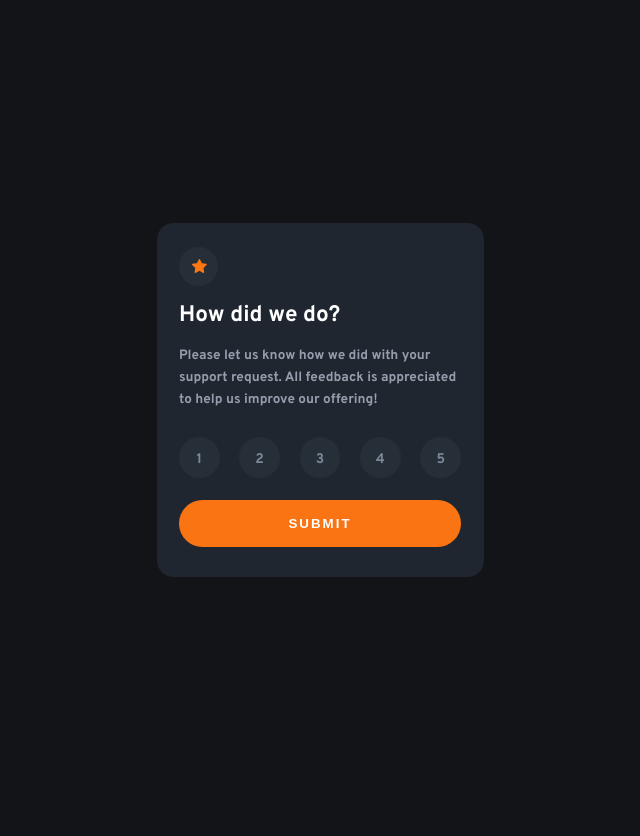
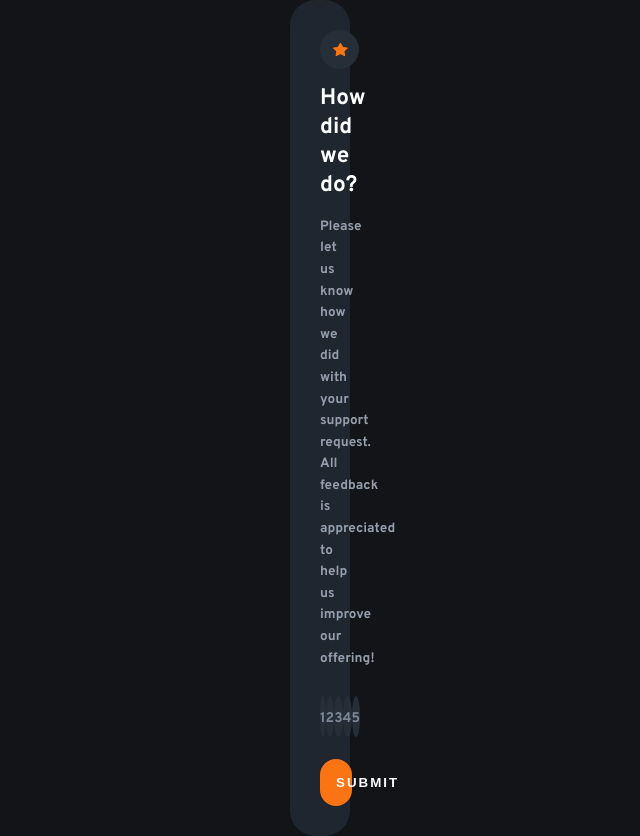
Before and after one commit to PO-KO/interactive-rating-component-main, a plain HTML site: page index.html in a window 1280 px wide. Shown: the whole page, without its empty margins (320-960 px from the left). Before the commit the page ends 800 px from the top, so only its background shows below. Drawn offline with Linux system fonts and the light colour scheme.

Commit message:
fix errors

```diff
--- a/index.html
+++ b/index.html
@@ -15,9 +15,9 @@
     <script src="script.js" defer></script>
   </head>
   <body>
-    <section class="popup">
+    <main class="popup">
       <!-- Rating state start -->
-      <div class="rating">
+      <section class="rating">
         <div class="star-icon">
           <img src="./images/icon-star.svg" alt="" />
         </div>
@@ -34,10 +34,10 @@
           <span>5</span>
         </div>
         <button class="submit">Submit</button>
-      </div>
+      </section>
       <!-- Rating state end -->
       <!-- Thank you state start -->
-      <div class="thank-you display-none">
+      <section class="thank-you display-none">
         <div class="phone">
           <img src="./images/illustration-thank-you.svg" alt="" />
         </div>
@@ -50,8 +50,8 @@
             more support, don’t hesitate to get in touch!
           </p>
         </div>
-      </div>
+      </section>
       <!-- Thank you state end -->
-    </section>
+    </main>
   </body>
 </html>
--- a/style.css
+++ b/style.css
@@ -43,10 +43,10 @@ body {
   -o-border-radius: 1.1em;
 }
 
-@media (min-width: 1440px) {
+@media (min-width: 992px) {
   .rating,
   .thank-you {
-    width: 364px;
+    width: 3px;
     padding: 2em;
     border-radius: 1.7em;
     -webkit-border-radius: 1.7em;
```
